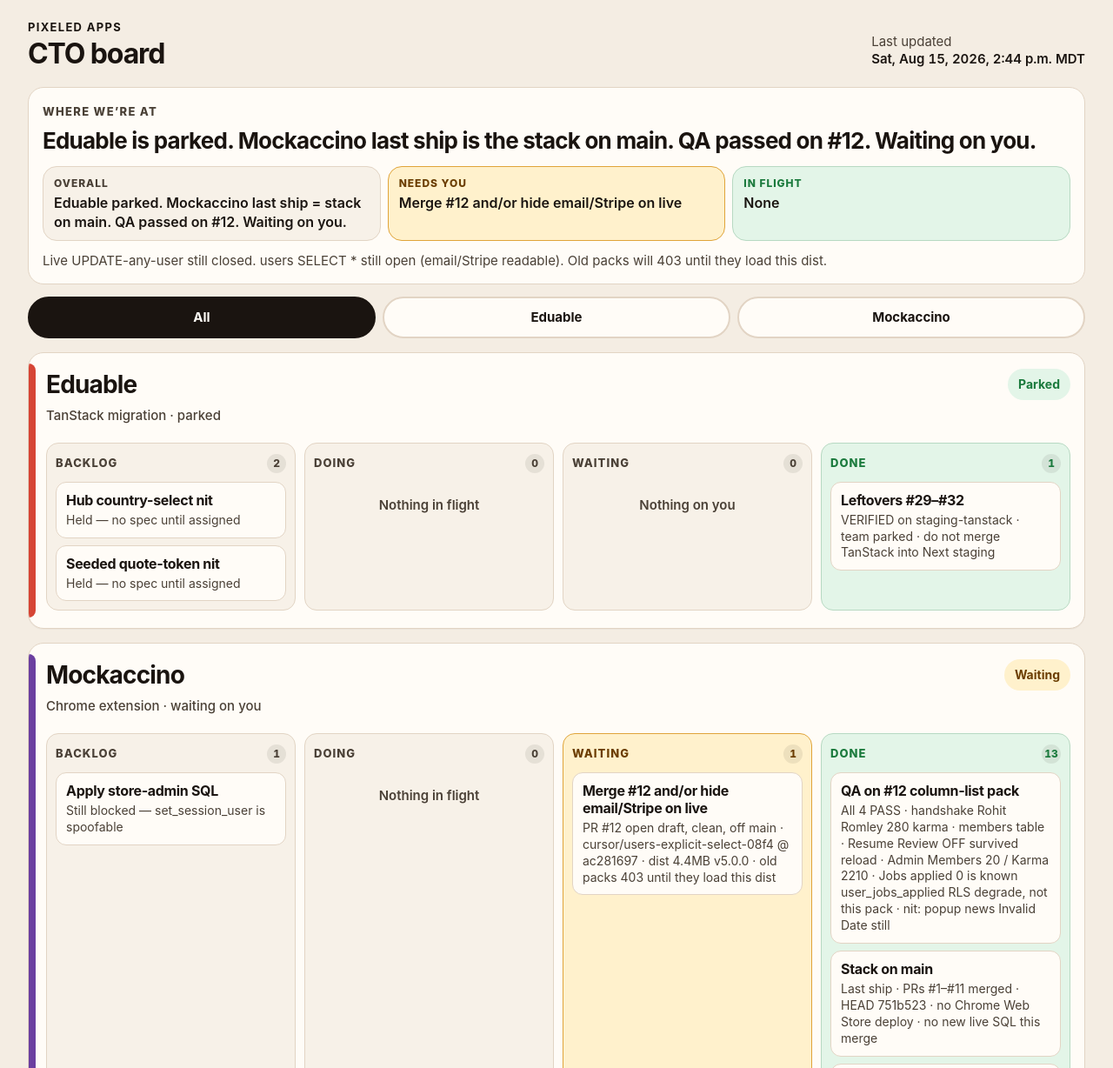
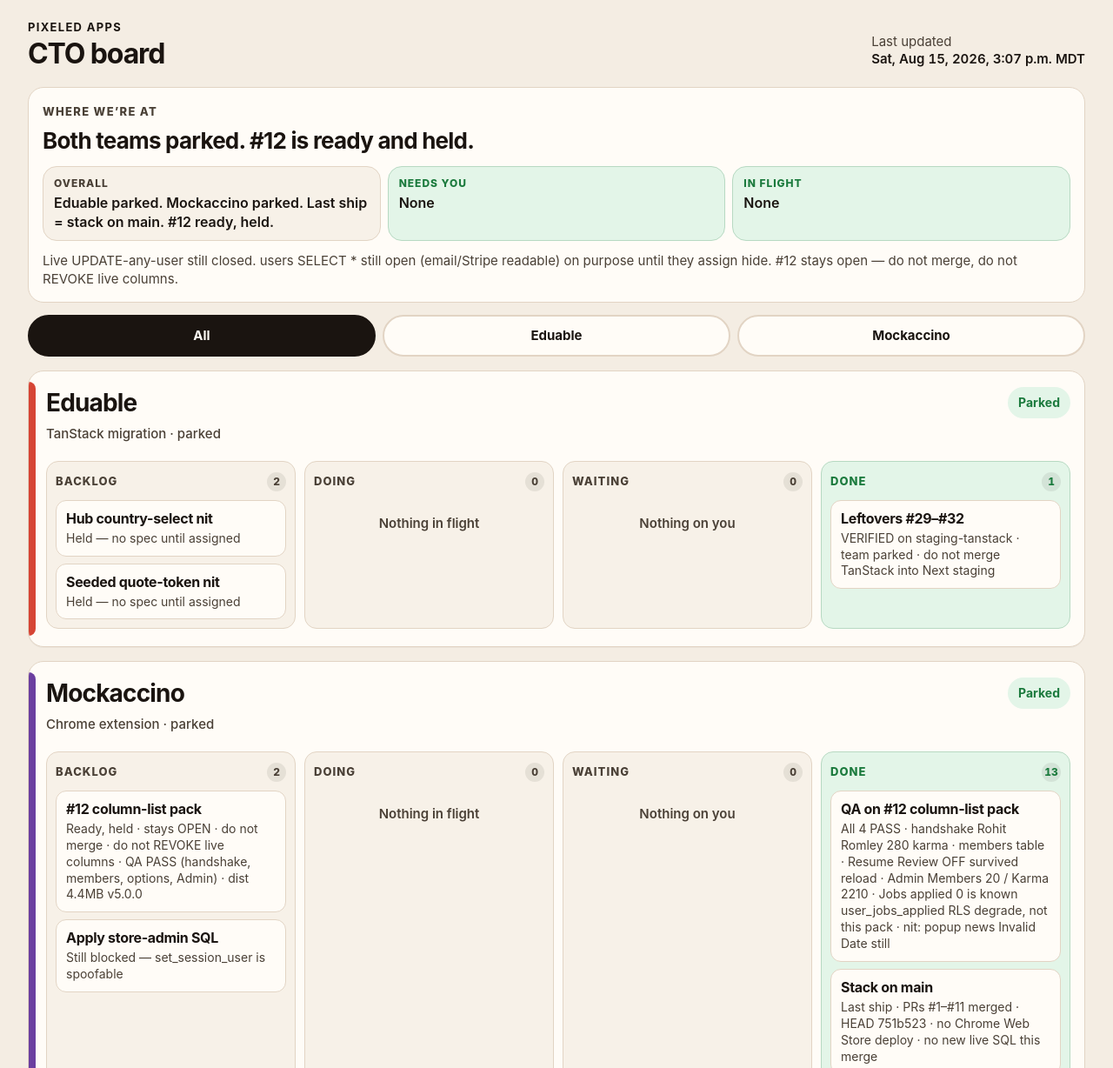
Before and after one commit to rohit-romley/pixeled-cto-board, a plain HTML site: page index.html in a window 1280 px wide. Shown: the top 1228 px of the page at 87% size. Drawn offline with Linux system fonts and the light colour scheme.

Commit message:
Board: both parked; #12 ready and held
Land the parked hold-both board state. Both teams parked. #12 stays OPEN. Do not merge. Do not REVOKE live columns.

```diff
--- a/index.html
+++ b/index.html
@@ -21,29 +21,29 @@
     </div>
     <p class="updated">
       Last updated
-      <time id="updated" datetime="2026-08-15T20:44:00Z">Sat, 15 Aug 2026, 2:44 PM MDT</time>
+      <time id="updated" datetime="2026-08-15T21:07:00Z">Sat, 15 Aug 2026, 3:07 PM MDT</time>
     </p>
   </header>
 
   <main>
     <section class="summary" id="summary" aria-labelledby="summary-title">
       <p class="kicker">Where we’re at</p>
-      <h1 id="summary-title">Eduable is parked. Mockaccino last ship is the stack on main. QA passed on #12. Waiting on you.</h1>
+      <h1 id="summary-title">Both teams parked. #12 is ready and held.</h1>
       <ul class="stats">
         <li class="stat overall">
           <p class="stat-k">Overall</p>
-          <p class="stat-v">Eduable parked. Mockaccino last ship = stack on main. QA passed on #12. Waiting on you.</p>
+          <p class="stat-v">Eduable parked. Mockaccino parked. Last ship = stack on main. #12 ready, held.</p>
         </li>
-        <li class="stat wait">
+        <li class="stat clear">
           <p class="stat-k">Needs you</p>
-          <p class="stat-v">Merge #12 and/or hide email/Stripe on live</p>
+          <p class="stat-v">None</p>
         </li>
         <li class="stat clear">
           <p class="stat-k">In flight</p>
           <p class="stat-v">None</p>
         </li>
       </ul>
-      <p class="quiet">Live UPDATE-any-user still closed. users SELECT * still open (email/Stripe readable). Old packs will 403 until they load this dist.</p>
+      <p class="quiet">Live UPDATE-any-user still closed. users SELECT * still open (email/Stripe readable) on purpose until they assign hide. #12 stays open — do not merge, do not REVOKE live columns.</p>
     </section>
 
     <nav class="tabs" aria-label="Projects">
@@ -100,14 +100,18 @@
       <header class="project-head">
         <div>
           <h2 id="mock-title">Mockaccino</h2>
-          <p class="sub">Chrome extension · waiting on you</p>
+          <p class="sub">Chrome extension · parked</p>
         </div>
-        <p class="pill wait">Waiting</p>
+        <p class="pill pass">Parked</p>
       </header>
       <div class="lanes" aria-label="Mockaccino swim lanes">
         <section class="lane">
-          <h3>Backlog <span class="count">1</span></h3>
+          <h3>Backlog <span class="count">2</span></h3>
           <ul>
+            <li class="ticket">
+              <p class="t">#12 column-list pack</p>
+              <p class="d">Ready, held · stays OPEN · do not merge · do not REVOKE live columns · QA PASS (handshake, members, options, Admin) · dist 4.4MB v5.0.0</p>
+            </li>
             <li class="ticket">
               <p class="t">Apply store-admin SQL</p>
               <p class="d">Still blocked — set_session_user is spoofable</p>
@@ -118,14 +122,9 @@
           <h3>Doing <span class="count">0</span></h3>
           <p class="empty">Nothing in flight</p>
         </section>
-        <section class="lane wait">
-          <h3>Waiting <span class="count">1</span></h3>
-          <ul>
-            <li class="ticket">
-              <p class="t">Merge #12 and/or hide email/Stripe on live</p>
-              <p class="d">PR #12 open draft, clean, off main · cursor/users-explicit-select-08f4 @ ac281697 · dist 4.4MB v5.0.0 · old packs 403 until they load this dist</p>
-            </li>
-          </ul>
+        <section class="lane">
+          <h3>Waiting <span class="count">0</span></h3>
+          <p class="empty">Nothing on you</p>
         </section>
         <section class="lane done">
           <h3>Done <span class="count">13</span></h3>
@@ -144,7 +143,7 @@
             </li>
             <li class="ticket">
               <p class="t">SELECT * restored for current pack</p>
-              <p class="d">UPDATE-any-user still closed · email/Stripe still readable until the column-list pack ships</p>
+              <p class="d">UPDATE-any-user still closed · email/Stripe still readable on purpose until they assign hide</p>
             </li>
             <li class="ticket">
               <p class="t">Live RLS hardening applied (PR #10)</p>
```
